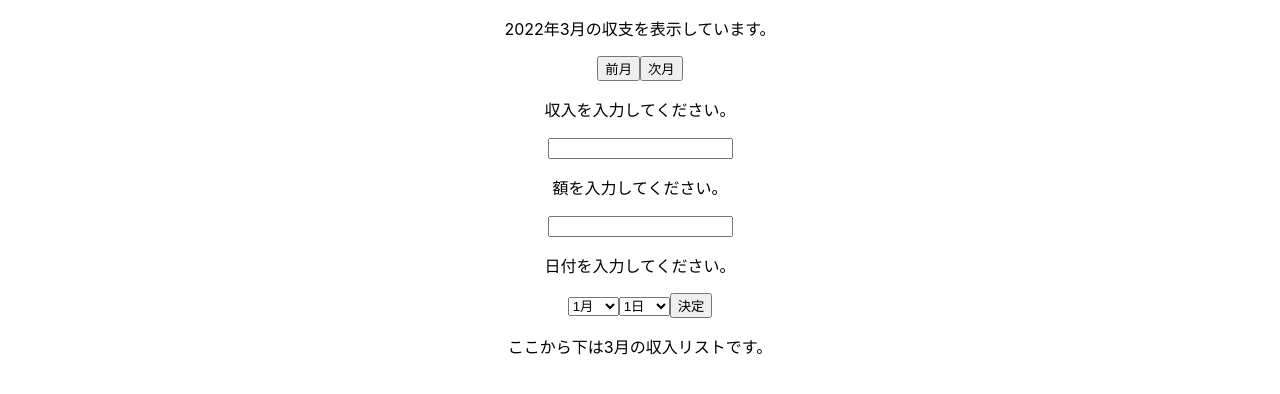
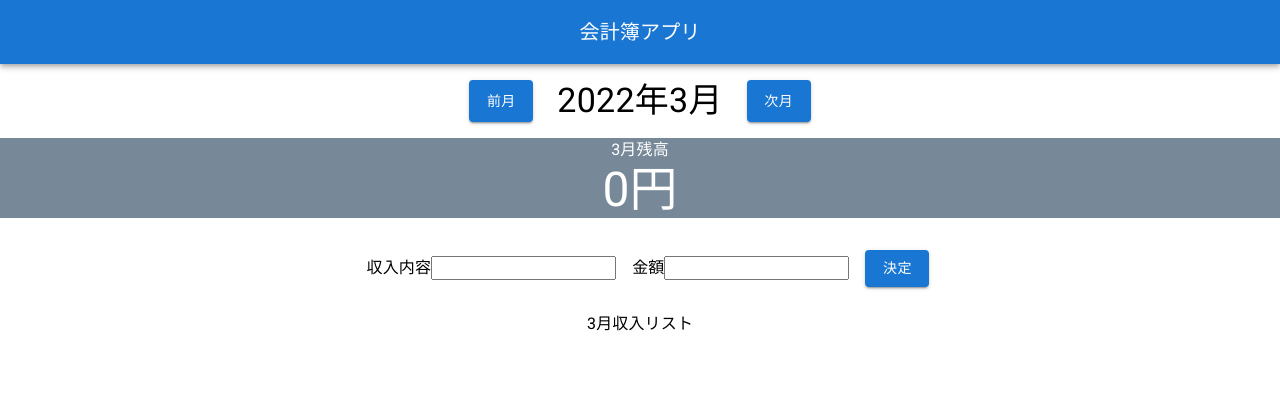
Before and after one commit to mynamestak/my-kakeibo-app, a React (Create React App) app: page / in a window 1280 px wide. Shown: the top 394 px of the page. Built offline with nearby package versions, Linux system fonts and the light colour scheme.

Commit message:
material uiと月別の収入表示と月別の合計額

```diff
--- a/package.json
+++ b/package.json
@@ -6,7 +6,9 @@
     "@date-io/date-fns": "^1.3.13",
     "@emotion/react": "^11.8.2",
     "@emotion/styled": "^11.8.1",
+    "@fontsource/roboto": "^4.5.5",
     "@material-ui/pickers": "^3.3.10",
+    "@mui/icons-material": "^5.5.1",
     "@mui/lab": "^5.0.0-alpha.75",
     "@mui/material": "^5.5.3",
     "@mui/styled-engine-sc": "^5.5.2",
--- a/public/index.html
+++ b/public/index.html
@@ -9,6 +9,8 @@
       name="description"
       content="Web site created using create-react-app"
     />
+    <link rel="stylesheet" href="https://fonts.googleapis.com/css?family=Roboto:300,400,500,700&display=swap" />
+    <link rel="stylesheet" href="https://fonts.googleapis.com/icon?family=Material+Icons" />
     <link rel="apple-touch-icon" href="%PUBLIC_URL%/logo192.png" />
     <!--
       manifest.json provides metadata used when your web app is installed on a
--- a/src/App.js
+++ b/src/App.js
@@ -3,18 +3,17 @@ import React, { useState } from 'react';
 import IncomeForm from './components/IncomeForm';
 import IncomeLists from './components/IncomeLists';
 import IncomeResult from './components/IncomeResult';
-import ExpenseForm from './components/ExpenseForm';
-import ExpenseLists from './components/ExpenseLists';
-import ExpenseResult from './components/ExpenseResult';
-import Balance from './components/Balance';
+// import ExpenseForm from './components/ExpenseForm';
+// import ExpenseLists from './components/ExpenseLists';
+// import ExpenseResult from './components/ExpenseResult';
+// import Balance from './components/Balance';
 import DateHeader from './components/DateHeader';
 import { IncomesProvider } from './IncomesContext';
 import { DateProvider } from './DateContext';
-import BasicDatePicker from './components/DatePicker';
-// import { FilteredIncomesProvider } from './IncomesContext';
+import SearchAppBar from './components/AppBar';
 
 // しょうすけの例文
-import Todo from './components/Todo';
+// import Todo from './components/Todo';
 
 function App() {
 
@@ -22,6 +21,7 @@ function App() {
 
   const [date, setDate] = useState(new Date());
   const [filteredIncomes, setFilteredIncomes] = useState([]);
+  const [datePickerValue, setDatePickerValue] = useState(null);
 
 
   // 収入合計するためのstate
@@ -29,11 +29,11 @@ function App() {
   const [incomeAmounts, setIncomeAmounts] = useState([0]);
 
   // 支出
-  const [expenses, setExpenses] = useState([]);
+  // const [expenses, setExpenses] = useState([]);
 
   // 支出合計するためのstate
-  const [expenseAmounts, setExpenseAmounts] = useState([0]);
-  const [ expenseResult, setExpenseResult ] = useState(0);
+  // const [expenseAmounts, setExpenseAmounts] = useState([0]);
+  // const [ expenseResult, setExpenseResult ] = useState(0);
 
 
 
@@ -43,10 +43,22 @@ function App() {
 
   return (
     <div className="App">
+        <SearchAppBar />
         <DateProvider>
+            <IncomesProvider>
               <DateHeader  date={date} setDate={setDate}/>
-            <IncomesProvider>
+              <IncomeResult
+                date={date}
+                incomeResult={incomeResult}
+                setIncomeResult={setIncomeResult}
+                setIncomeAmounts={setIncomeAmounts}
+                incomeAmounts={incomeAmounts}
+                filteredIncomes={filteredIncomes}
+              />
                 <IncomeForm
+                  date={date}
+                  datePickerValue={datePickerValue}
+                  setDatePickerValue={setDatePickerValue}
                   incomeAmounts={incomeAmounts}
                   setIncomeAmounts={setIncomeAmounts}
                 />
@@ -59,14 +71,8 @@ function App() {
                   setFilteredIncomes={setFilteredIncomes}
                 />
             </IncomesProvider>
-            <BasicDatePicker />
         </DateProvider>
 
-          {/* <IncomeResult
-            incomeResult={incomeResult}
-            setIncomeResult={setIncomeResult}
-            incomeAmounts={incomeAmounts}
-            /> */}
 
 
 
--- /dev/null
+++ b/src/components/AppBar.js
@@ -0,0 +1,30 @@
+import * as React from 'react';
+import { styled, alpha } from '@mui/material/styles';
+import AppBar from '@mui/material/AppBar';
+import Box from '@mui/material/Box';
+import Toolbar from '@mui/material/Toolbar';
+import IconButton from '@mui/material/IconButton';
+import Typography from '@mui/material/Typography';
+import InputBase from '@mui/material/InputBase';
+import MenuIcon from '@mui/icons-material/Menu';
+
+
+
+export default function SearchAppBar() {
+  return (
+    <Box sx={{ flexGrow: 1 }}>
+      <AppBar position="static">
+        <Toolbar>
+          <Typography
+            variant="h6"
+            noWrap
+            component="div"
+            sx={{ flexGrow: 1, display: { xs: 'none', sm: 'block' } }}
+          >
+            会計簿アプリ
+          </Typography>
+        </Toolbar>
+      </AppBar>
+    </Box>
+  );
+}
--- a/src/components/DateHeader.js
+++ b/src/components/DateHeader.js
@@ -1,5 +1,7 @@
-import React, {useContext} from 'react';
-import { DateContext } from '../DateContext';
+import React from 'react';
+import Button from '@mui/material/Button';
+import Box from '@mui/material/Box';
+import Typography from '@mui/material/Typography';
 
 const DateHeader = ({date, setDate}) => {
 
@@ -26,9 +28,13 @@ const DateHeader = ({date, setDate}) => {
 
     return(
         <div>
-            <p>{year}年{month}月の収支を表示しています。</p>
-            <button onClick={setPrevMonth}>前月</button>
-            <button onClick={setNextMonth}>次月</button>
+            <Box sx={{display:'flex',
+                justifyContent:'center',
+                marginY:'16px'}}>
+                <Button sx={{marginX:3}} variant='contained' onClick={setPrevMonth}>前月</Button>
+                <Typography variant='h4' component='h2'>{year}年{month}月</Typography>
+                <Button sx={{marginX:3}} variant='contained' onClick={setNextMonth}>次月</Button>
+            </Box>
         </div>
     );
 }
--- a/src/components/IncomeForm.js
+++ b/src/components/IncomeForm.js
@@ -1,8 +1,12 @@
 import React, {useState, useContext} from 'react';
 import { IncomesContext } from '../IncomesContext';
+import BasicDatePicker from './DatePicker';
+import Typography from '@mui/material/Typography';
+import Box from '@mui/material/Box';
+import Button from '@mui/material/Button';
+import Grid from '@mui/material/Grid';
 
-
-const InputForm = ({incomeAmounts, setIncomeAmounts}) => {
+const InputForm = ({date, datePickerValue, setDatePickerValue, incomeAmounts, setIncomeAmounts}) => {
 
     const [incomes, setIncomes] = useContext(IncomesContext);
     const [incomeInputText, setIncomeInputText] = useState('');
@@ -17,12 +21,6 @@ const InputForm = ({incomeAmounts, setIncomeAmounts}) => {
     const incomeInputNumHandler = (e) => {
         setIncomeInputNum(e.target.value);
     }
-    const IncomeInputDayHandler = (e) => {
-        setIncomeInputDay(e.target.value);
-    }
-    const IncomeInputMonthHandler = (e) => {
-        setIncomeInputMonth(e.target.value);
-    }
 
     const incomeSubmitHandler = (e) => {
         e.preventDefault();
@@ -33,75 +31,53 @@ const InputForm = ({incomeAmounts, setIncomeAmounts}) => {
         setIncomeAmounts([
             ...incomeAmounts, parseInt(incomeInputNum)
         ]);
+
+
         setIncomeCount((prevCount) => prevCount + 1);
 
         setIncomeInputText('');
         setIncomeInputNum('');
         setIncomeInputDay('');
+        setDatePickerValue(null);
     }
 
     return(
-        <form onSubmit={incomeSubmitHandler}>
-            <p>収入を入力してください。</p>
+        <form>
+            <Box sx={{display: 'flex', justifyContent: 'center', marginY:4, height: 30, marginX: 'auto'}}>
+                <Grid container spacing={2} sx={{justifyContent: 'center', alignItems: 'center'}}>
+                    <Grid item>
+                        <BasicDatePicker
+                            setIncomeInputDay={setIncomeInputDay}
+                            setIncomeInputMonth={setIncomeInputMonth}
+                            setDatePickerValue={setDatePickerValue}
+                            datePickerValue={datePickerValue}
+                        />
+                    </Grid>
+                    <Grid item sx={{display: 'flex'}}>
+                            <Typography variant='body1'marginRight={2}>収入内容</Typography>
                             <input
                                 id="income-input"
                                 value={incomeInputText}
-                onChange={incomeInputHandler}></input>
-            <p>額を入力してください。</p>
+                                onChange={incomeInputHandler}>
+                            </input>
+                    </Grid>
+                    <Grid item sx={{display: 'flex'}}>
+                            <Typography
+                                variant='body1'
+                                marginRight={2}
+                                marginTop={10}>金額</Typography>
                             <input
                                 // num={incomeInputNum}
                                 value={incomeInputNum}
                                 onChange={incomeInputNumHandler}
                                 ></input>
-            <p>日付を入力してください。</p>
-            <select onChange={IncomeInputMonthHandler}>
-                <option value={1}>1月</option>
-                <option value={2}>2月</option>
-                <option value={3}>3月</option>
-                <option value={4}>4月</option>
-                <option value={5}>5月</option>
-                <option value={6}>6月</option>
-                <option value={7}>7月</option>
-                <option value={8}>8月</option>
-                <option value={9}>9月</option>
-                <option value={10}>10月</option>
-                <option value={11}>11月</option>
-                <option value={12}>12月</option>
-                </select>
-            <select onChange={IncomeInputDayHandler}>
-                <option value={1}>1日</option>
-                <option value={2}>2日</option>
-                <option value={3}>3日</option>
-                <option value={4}>4日</option>
-                <option value={5}>5日</option>
-                <option value={6}>6日</option>
-                <option value={7}>7日</option>
-                <option value={8}>8日</option>
-                <option value={9}>9日</option>
-                <option value={10}>10日</option>
-                <option value={11}>11日</option>
-                <option value={12}>12日</option>
-                <option value={13}>13日</option>
-                <option value={14}>14日</option>
-                <option value={15}>15日</option>
-                <option value={16}>16日</option>
-                <option value={17}>17日</option>
-                <option value={18}>18日</option>
-                <option value={19}>19日</option>
-                <option value={20}>20日</option>
-                <option value={21}>21日</option>
-                <option value={22}>22日</option>
-                <option value={23}>23日</option>
-                <option value={24}>24日</option>
-                <option value={25}>25日</option>
-                <option value={26}>26日</option>
-                <option value={27}>27日</option>
-                <option value={28}>28日</option>
-                <option value={29}>29日</option>
-                <option value={30}>30日</option>
-                <option value={31}>31日</option>
-            </select>
-            <button>決定</button>
+                    </Grid>
+
+                    <Grid item>
+                        <Button onClick={incomeSubmitHandler} variant='contained'>決定</Button>
+                    </Grid>
+                </Grid>
+            </Box>
         </form>
 );
 }
--- a/src/components/IncomeLists.js
+++ b/src/components/IncomeLists.js
@@ -1,10 +1,9 @@
-import React, {useState, useEffect, useContext} from 'react';
+import React, { useEffect, useContext} from 'react';
 import IncomeList from './IncomeList';
 import { IncomesContext } from '../IncomesContext';
-// import { filteredIncomesContext } from '../IncomesContext';
-import { DateContext } from '../DateContext';
+import { Box, Typography } from '@material-ui/core';
 
-const IncomeLists = ({incomeAmounts, setIncomeAmounts, date, setDate, filteredIncomes, setFilteredIncomes}) => {
+const IncomeLists = ({incomeAmounts, setIncomeAmounts, date, filteredIncomes, setFilteredIncomes}) => {
 
 
     const [incomes, setIncomes] = useContext(IncomesContext);
@@ -20,8 +19,9 @@ const IncomeLists = ({incomeAmounts, setIncomeAmounts, date, setDate, filteredIn
       }, [incomes, date]);
 
     return(
-        <div>
-            <ul>
+        <Box sx={{marginTop:16}}>
+            {/* 登録したすべての収入表示 */}
+            {/* <ul>
                 {incomes.map(income => (
                     <IncomeList
                         income={income}
@@ -37,9 +37,9 @@ const IncomeLists = ({incomeAmounts, setIncomeAmounts, date, setDate, filteredIn
                         incomeMonth={income.incomeMonth}
                     />
                 ))}
-            </ul>
-            <p>ここから下は{selectedMonth}月の収入リストです。</p>
-            <ul>
+            </ul> */}
+            <Typography varient='h3' component='h3'>{selectedMonth}月収入リスト</Typography>
+            <Box>
                 {filteredIncomes.map(income => (
                     <IncomeList
                         income={income}
@@ -55,8 +55,8 @@ const IncomeLists = ({incomeAmounts, setIncomeAmounts, date, setDate, filteredIn
                         incomeMonth={income.incomeMonth}
                     />
                 ))}
-            </ul>
-        </div>
+            </Box>
+        </Box>
     );
 }
 
--- a/src/components/IncomeResult.js
+++ b/src/components/IncomeResult.js
@@ -1,25 +1,23 @@
-import React, { useEffect } from 'react';
+import React, {useState, useContext, useEffect} from 'react';
+import { IncomesContext } from '../IncomesContext';
+import Box from '@mui/material/Box';
+import Typography from '@mui/material/Typography';
 
-const IncomeTotal = ({incomeAmounts, incomeResult, setIncomeResult}) => {
+const IncomeResult = ({date, incomeAmounts, setIncomeAmounts, incomeResult, setIncomeResult, filteredIncomes}) => {
 
 
-    // useEffect(() => {
-    //     setIncomeResult(incomeAmounts.reduce(reducer));
-    // }, []);
+    const filteredIncomeAmounts = filteredIncomes.map(filteredIncomes => Number(filteredIncomes.incomeNum));
+    incomeResult = filteredIncomeAmounts.reduce((acc, cur) => acc += cur, 0);
 
-    useEffect(() => {
-        setIncomeResult(incomeAmounts.reduce(reducer));
-    }, [incomeAmounts]);
-
-    const reducer = (sum,currentValue) => sum + currentValue;
-
+    const month = date.getMonth() +1;
 
 
     return(
-        <div>
-            <p>あなたの収入は{incomeResult}です。</p>
-        </div>
+        <Box fixed sx={{backgroundColor:'lightslategray'}}>
+            <Typography sx={{color: 'white'}}>{month}月残高</Typography>
+            <Typography　variant='h3' componen='h3' sx={{color: 'white'}}>{incomeResult}円</Typography>
+        </Box>
     );
 }
 
-export default IncomeTotal;
+export default IncomeResult;
```
Also changed, not shown: src/IncomesContext.js (+0 -13 lines), src/components/DatePicker.js (+32 -14 lines), src/components/IncomeList.js (+40 -63 lines), 1 other file (tests, documents, lock files or other folders). Lines whose indentation alone changed are shown as unchanged.
